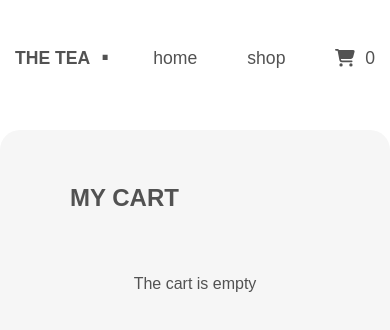
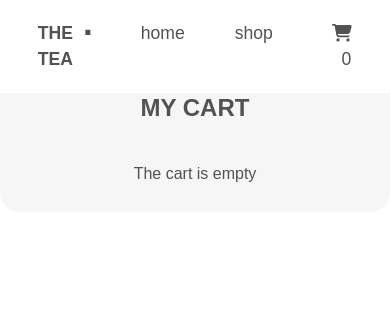
Before and after one commit to ksenyay/shopping_cart, a React (Vite) app: page /cart in a window 390 px wide. Shown: the top 330 px of the page. Built offline with nearby package versions, Linux system fonts and the light colour scheme; a web font is replaced by a local one.

Commit message:
Added responsiveness to the website

```diff
--- a/src/components/Card.module.css
+++ b/src/components/Card.module.css
@@ -80,3 +80,21 @@
   transform: scale(1.05);
   border: 1px solid var(--blue-accent);
 }
+
+@media (max-width: 768px) {
+  .card {
+    max-width: 350px;
+    max-height: fit-content;
+    margin-bottom: 5px;
+  }
+  .cardContainer {
+    max-width: 400px;
+    gap: 30px;
+    overflow: visible;
+  }
+
+  .img {
+    max-width: 350px;
+    height: 300px;
+  }
+}
--- a/src/components/Cart.module.css
+++ b/src/components/Cart.module.css
@@ -133,3 +133,40 @@
   margin: 0;
   margin-left: 3px;
 }
+
+@media (max-width: 480px) {
+  .cart {
+    margin-top: 70px;
+    max-width: 480px;
+    padding: 10px;
+    gap: 10px;
+  }
+
+  .cart h2 {
+    margin-bottom: 10px;
+    margin-top: 10px;
+    text-align: center;
+  }
+
+  .cart .cartItemTwo {
+    padding: 10px 0 0 15px;
+  }
+  .cart .cartItemTwo p:first-child {
+    font-size: 1.1em;
+  }
+  .cart .cartItemTwo p:nth-child(2) {
+    font-size: 1em;
+  }
+
+  .qty {
+    padding: 10px 0;
+  }
+
+  .count {
+    font-size: 1.1em;
+  }
+
+  .cartItemThree p {
+    font-size: 1.5em;
+  }
+}
--- a/src/components/Main.module.css
+++ b/src/components/Main.module.css
@@ -72,21 +72,24 @@
   .firstSection {
     text-align: center;
     order: 2;
+    margin-bottom: 70px;
   }
 
   .secondSection {
     min-width: 100%;
-
     max-height: 400px;
     order: 1;
     margin-bottom: 30px;
+    margin-top: 35px;
   }
 
   .span {
     font-size: 1em;
     border: 1px solid var(--secondary-font);
-    padding: 0px 25px 10px 25px;
+    padding: 0 10px 10px 20px;
     font-weight: 500;
     border-radius: 25px;
+    vertical-align: center;
+    margin-top: 10px;
   }
 }
--- a/src/components/Nav.module.css
+++ b/src/components/Nav.module.css
@@ -47,3 +47,33 @@
 .number {
   margin-left: 10px;
 }
+
+@media (max-width: 480px) {
+  .nav {
+    position: fixed;
+    top: 0;
+    left: 0;
+    margin-top: 0;
+    height: auto;
+    background-color: white;
+    width: 100%;
+    padding: 20px;
+    z-index: 1000;
+  }
+
+  .list {
+    padding: 0;
+    justify-content: space-between;
+    margin: 0;
+    background-color: white;
+    width: 100%;
+  }
+
+  .list li {
+    padding: 0;
+  }
+
+  .list li:last-child {
+    padding-right: 50px;
+  }
+}
--- a/src/components/ProductPage.module.css
+++ b/src/components/ProductPage.module.css
@@ -91,3 +91,76 @@
   font-size: 1.4em;
   padding: 0 15px;
 }
+
+@media (max-width: 480px) {
+  .container {
+    flex-direction: column;
+    align-items: center;
+    padding: 0;
+    margin-top: 0;
+    max-width: 480px;
+  }
+
+  .elementContainer:first-child {
+    max-height: 400px;
+    width: 90%;
+  }
+
+  .image {
+    margin-top: 70px;
+    width: 100%;
+    max-height: 300px;
+  }
+
+  .elementContainer:nth-child(2) {
+    width: 90%;
+    height: auto;
+    flex-direction: column;
+    padding: 10px;
+  }
+
+  .elementContainer h2 {
+    font-size: 2em;
+    margin-top: 0;
+    align-self: center;
+    margin-bottom: 5px;
+  }
+
+  .elementContainer p {
+    font-size: 1.1em;
+    text-align: start;
+  }
+
+  .button {
+    width: 100%;
+    max-width: 250px;
+    height: 60px;
+    margin-bottom: 20px;
+    font-size: 0.9em;
+    align-self: center;
+    border: 1px solid var(--secondary-font);
+    background-color: white;
+  }
+
+  .elementContainer .price {
+    font-size: 1.8em;
+  }
+
+  .qty {
+    display: flex;
+    justify-content: center;
+    align-items: center;
+    margin: 5px 0;
+    color: var(--light-grey);
+    align-self: center;
+  }
+
+  .qty button {
+    color: var(--light-grey);
+  }
+
+  .count {
+    font-size: 1.3em;
+    color: var(--secondary-font);
+  }
+}
--- a/src/components/Products.jsx
+++ b/src/components/Products.jsx
@@ -1,16 +1,10 @@
 import Card from "./Card";
-
-const styles = {
-  fontSize: "5.5em",
-  textAlign: "start",
-  marginLeft: "10px",
-  marginTop: "50px",
-};
+import styles from "./Products.module.css";
 
 function Products() {
   return (
-    <div>
-      <h1 style={styles}>PRODUCTS</h1>
+    <div className={styles.container}>
+      <h1 className={styles.heading}>PRODUCTS</h1>
       <Card />
     </div>
   );
--- /dev/null
+++ b/src/components/Products.module.css
@@ -0,0 +1,20 @@
+.heading {
+  font-size: 5.5em;
+  text-align: start;
+  margin-left: 10px;
+  margin-top: 50px;
+}
+
+@media (max-width: 768px) {
+  .heading {
+    font-size: 3em;
+    margin-top: 100px;
+    text-align: center;
+  }
+  .container {
+    display: flex;
+    flex-direction: column;
+    align-items: center;
+    justify-content: center;
+  }
+}
```
